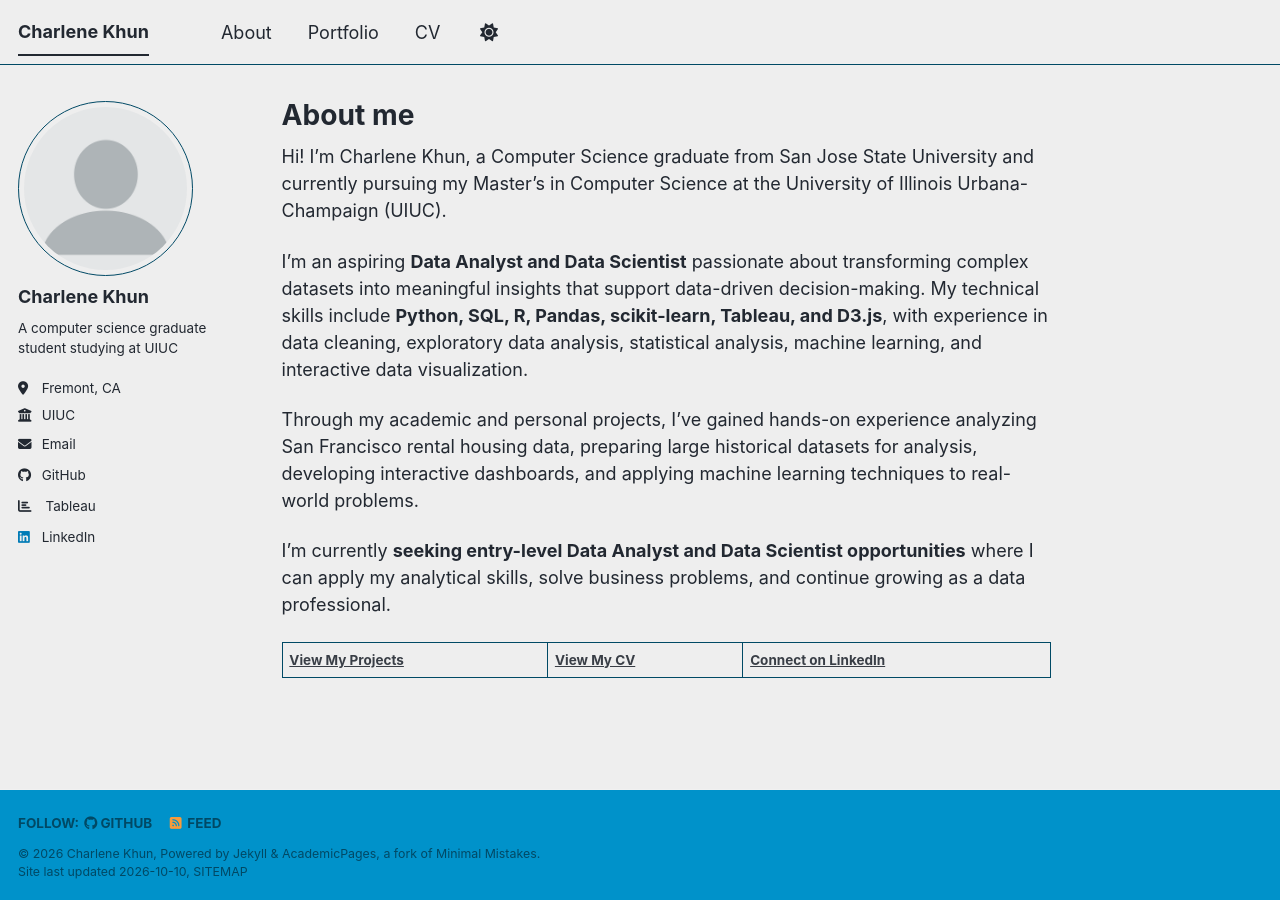
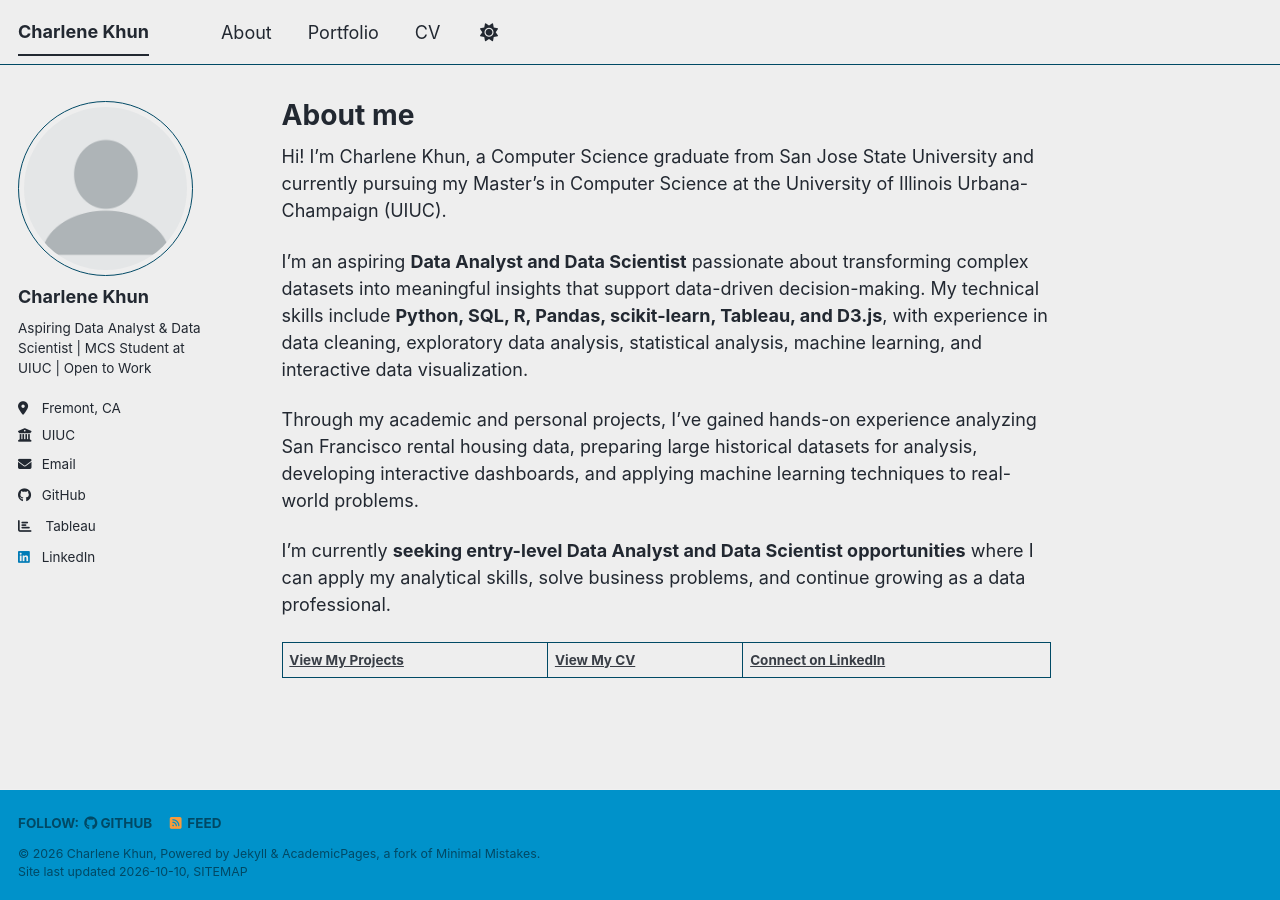
Before and after one commit to charlene-khun/charlene-khun.github.io, a Jekyll site: the page built from _pages/about.md, in a window 1280 px wide. Built offline with Jekyll 4.4.1, drawn with Linux system fonts in a browser that asks for light colours; a style sheet for code colours, icons or effects is not loaded.

Commit message:
Update _config.yml

```diff
--- a/_config.yml
+++ b/_config.yml
@@ -26,7 +26,7 @@ author:
   avatar           : "profile.png"
   name             : "Charlene Khun"
   pronouns         : # example: "she/her"
-  bio              : "A computer science graduate student studying at UIUC"
+  bio              : "Aspiring Data Analyst & Data Scientist | MCS Student at UIUC | Open to Work"
   location         : "Fremont, CA"
   employer         : "UIUC"
   uri              : # URL
```
